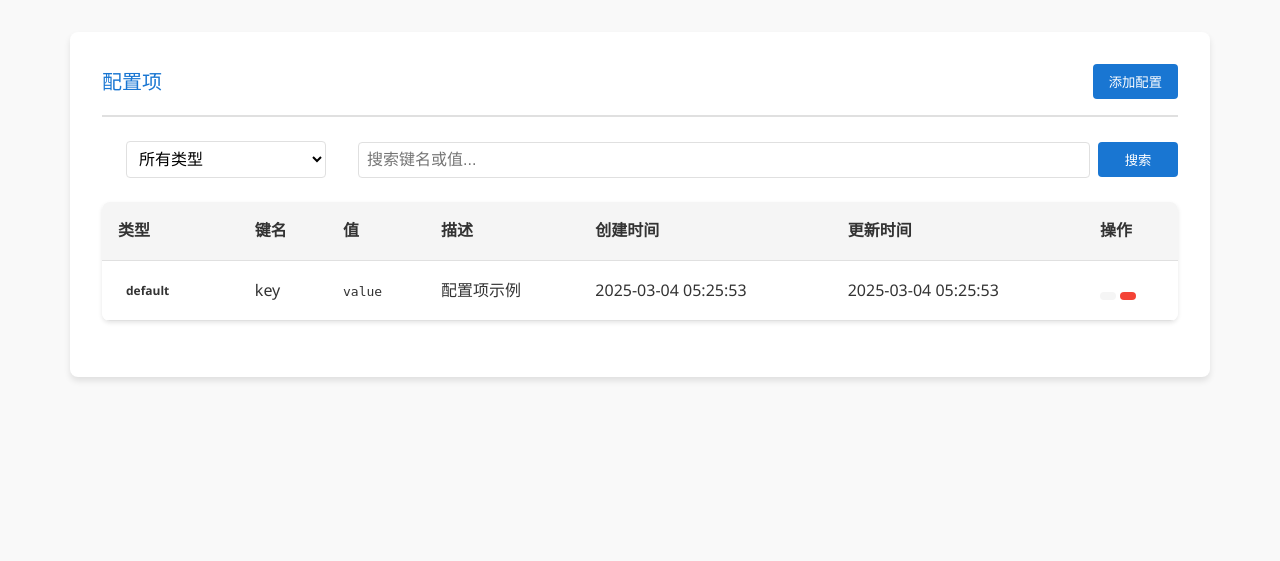
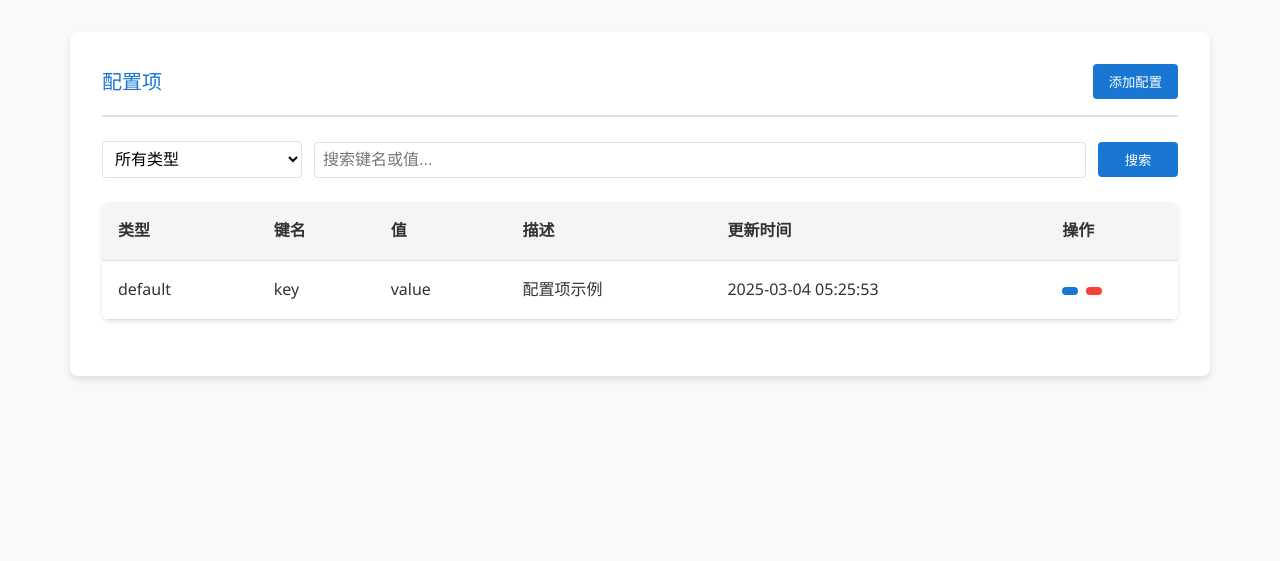
Before and after one commit to guyue55/config_center, a FastAPI app: page /page/configs in a window 1280 px wide. Shown: the part 70-631 px from the top of the page. Run offline with FastAPI, Linux system fonts and the light colour scheme; data comes from the database, SQL or seed files in the repository.

Commit message:
优化样式

```diff
--- a/app/api/pages.py
+++ b/app/api/pages.py
@@ -84,16 +84,17 @@ async def configs_page(
     result = await db.execute(query)
     rows = result.all()
 
-    # 处理查询结果，将Config对象的属性转换为字典
+    # 处理查询结果，构建包含类型信息的配置数据
     configs = [{
         "config_id": row[0].config_id,
-        "type_id": row[0].type_id,
         "key": row[0].key,
         "value": row[0].value,
         "key_description": row[0].key_description,
         "created_at": row[0].created_at,
         "updated_at": row[0].updated_at,
-        "type_name": row[1].type_name
+        "type": {
+            "type_name": row[1].type_name
+        }
     } for row in rows]
 
     # 获取所有类型
--- a/app/static/css/style.css
+++ b/app/static/css/style.css
@@ -260,32 +260,29 @@ tbody tr:hover {
   background-color: rgba(99, 164, 255, 0.1);
   transition: background-color 0.2s;
 }
-.btn-group .btn {
-  position: relative;
+
+.config-value {
+  display: inline-block;
+  padding: 0.25rem 0.5rem;
+  background: var(--secondary-color);
+  border-radius: 4px;
+  font-family: monospace;
+  max-width: 300px;
+  overflow: hidden;
+  text-overflow: ellipsis;
+  white-space: nowrap;
 }
 
-.btn-group .btn::before {
-  content: attr(data-tooltip);
-  position: absolute;
-  bottom: 100%;
-  left: 50%;
-  transform: translateX(-50%);
-  padding: 4px 8px;
-  background-color: rgba(0, 0, 0, 0.8);
-  color: white;
-  font-size: 12px;
-  border-radius: 4px;
-  white-space: nowrap;
-  opacity: 0;
-  visibility: hidden;
-  transition: opacity 0.3s, visibility 0.3s;
-  z-index: 1000;
+.value-container {
+  position: relative;
+  max-width: 300px;
 }
 
-.btn-group .btn:hover::before {
-  opacity: 1;
-  visibility: visible;
+.btn-group {
+  display: inline-flex;
+  gap: 0.5rem;
 }
+
 .btn-group .btn {
   border-radius: 4px;
 }
@@ -406,25 +403,28 @@ tr:hover {
 /* 搜索框 */
 .search-container {
   margin-bottom: 1.5rem;
-  padding: 0;
+  width: 100%;
 }
 
 .search-box {
   display: flex;
-  gap: 1rem;
+  gap: 0.75rem;
   flex-wrap: wrap;
   align-items: center;
   width: 100%;
 }
 
 .search-box select {
-  min-width: 150px;
-  max-width: 200px;
+  min-width: 120px;
+  max-width: 180px;
+  flex-shrink: 0;
 }
+
 .search-input {
   flex: 1;
   min-width: 200px;
 }
+
 .search-box .btn {
   flex-shrink: 0;
   white-space: nowrap;
@@ -462,6 +462,7 @@ tr:hover {
   border-radius: 4px;
   color: var(--text-light);
 }
+
 .search-box select {
   min-width: 150px;
   max-width: 200px;
@@ -470,6 +471,7 @@ tr:hover {
   padding: 0.5rem;
   background: white;
 }
+
 .search-input {
   flex: 1;
   min-width: 200px;
@@ -478,10 +480,12 @@ tr:hover {
   padding: 0.5rem;
   transition: border-color 0.3s;
 }
+
 .search-input:focus {
   border-color: var(--primary-color);
   outline: none;
 }
+
 /* 标签样式 */
 .tag {
   display: inline-block;
--- a/app/templates/configs.html
+++ b/app/templates/configs.html
@@ -7,63 +7,54 @@
     <div class="card">
         <div class="card-header">
             <h1 class="card-title">配置项</h1>
-            <button class="btn btn-primary" onclick="showAddConfigModal()">
-                <i class="fas fa-plus"></i> 添加配置
-            </button>
+            <!-- 添加新增按钮 -->
+            <button class="btn btn-primary" onclick="showAddConfigModal()">添加配置</button>
         </div>
         <div class="card-body">
-            <div class="search-container mb-4">
+            <div class="search-container">
                 <form class="search-box" action="/page/configs" method="get">
-                    <div class="input-group">
-                        <span class="input-group-text"><i class="fas fa-filter"></i></span>
                     <select name="type_name" class="form-control" onchange="this.form.submit()">
                         <option value="">所有类型</option>
                         {% for type in types %}
                         <option value="{{ type.type_name }}" {% if current_type == type.type_name %}selected{% endif %}>{{ type.type_name }}</option>
                         {% endfor %}
                     </select>
-                        <span class="input-group-text"><i class="fas fa-search"></i></span>
-                        <input type="text" name="search" class="form-control" placeholder="搜索键名或值..." value="{{ request.query_params.get('search', '') }}">
+                    <input type="text" name="search" class="form-control search-input" placeholder="搜索键名或值..." value="{{ request.query_params.get('search', '') }}">
                     <button type="submit" class="btn btn-primary">搜索</button>
                     {% if request.query_params.get('search') or request.query_params.get('type_name') %}
                     <a href="/page/configs" class="btn btn-secondary">清除</a>
                     {% endif %}
-                    </div>
                 </form>
             </div>
 
             <div class="table-container">
-                <table class="table table-hover">
+                <table>
                     <thead>
                         <tr>
-                            <th><i class="fas fa-layer-group"></i> 类型</th>
-                            <th><i class="fas fa-key"></i> 键名</th>
-                            <th><i class="fas fa-code"></i> 值</th>
-                            <th><i class="fas fa-info-circle"></i> 描述</th>
-                            <th><i class="fas fa-clock"></i> 创建时间</th>
-                            <th><i class="fas fa-history"></i> 更新时间</th>
+                            <th>类型</th>
+                            <th>键名</th>
+                            <th>值</th>
+                            <th>描述</th>
+                            <th>更新时间</th>
                             <th class="text-end">操作</th>
                         </tr>
                     </thead>
                     <tbody>
                         {% for config in configs %}
                         <tr>
-                            <td><span class="badge bg-primary">{{ config.type_name }}</span></td>
-                            <td>{{ config.key }}</td>
-                            <td>
-                                <div class="value-container">
-                                    <code class="config-value">{{ config.value }}</code>
-                                </div>
-                            </td>
+                            <td>{{ config.type.type_name }}</td>
+                            <td style="font-weight: 500;">{{ config.key }}</td>
+                            <td style="font-weight: 500;">{{ config.value }}</td>
                             <td>{{ config.key_description }}</td>
-                            <td>{{ config.created_at.strftime('%Y-%m-%d %H:%M:%S') }}</td>
                             <td>{{ config.updated_at.strftime('%Y-%m-%d %H:%M:%S') }}</td>
+
                             <td class="text-end">
                                 <div class="btn-group">
-                                    <button class="btn btn-sm btn-secondary" data-tooltip="编辑" onclick="showEditConfigModal('{{ config.type_name }}', '{{ config.key }}', '{{ config.value }}', '{{ config.key_description }}')">
+                                    <!-- 添加编辑和删除按钮 -->
+                                    <button class="btn btn-sm btn-primary" data-bs-toggle="tooltip" title="编辑" onclick="showEditConfigModal('{{ config.type.type_name }}', '{{ config.key }}', '{{ config.value }}', '{{ config.key_description }}')">
                                         <i class="fas fa-edit"></i>
                                     </button>
-                                    <button class="btn btn-sm btn-danger" data-tooltip="删除" onclick="confirmDeleteConfig('{{ config.type_name }}', '{{ config.key }}')">
+                                    <button class="btn btn-sm btn-danger" data-bs-toggle="tooltip" title="删除" onclick="confirmDeleteConfig('{{ config.type.type_name }}', '{{ config.key }}')">
                                         <i class="fas fa-trash"></i>
                                     </button>
                                 </div>
@@ -136,6 +127,14 @@
 
 {% block extra_js %}
 <script>
+    // 初始化工具提示
+    document.addEventListener('DOMContentLoaded', function() {
+        const tooltips = document.querySelectorAll('[data-bs-toggle="tooltip"]');
+        tooltips.forEach(tooltip => {
+            new bootstrap.Tooltip(tooltip);
+        });
+    });
+
     // 添加配置模态框
     function showAddConfigModal() {
         document.getElementById('addConfigModal').style.display = 'block';
```
Also changed, not shown: app/static/css/styles.css (+45 -10 lines), app/templates/types.html (+10 -3 lines). Lines whose indentation alone changed are shown as unchanged.
